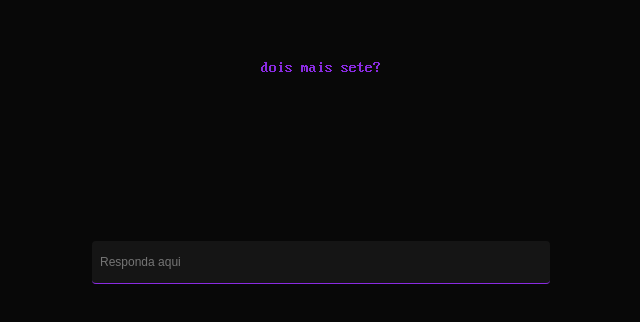
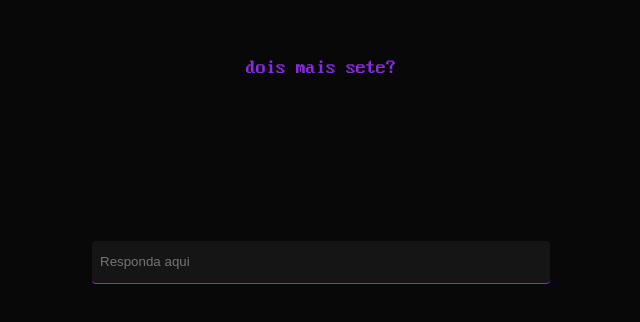
Before and after one commit to Hideke/ScapeRoom, a plain HTML site: page index.html in a window 1280 px wide. Shown: the part 230-552 px from the top of the page, 319-959 px from the left. Drawn offline with Linux system fonts and the light colour scheme.

Commit message:
Texto antigo]

```diff
--- a/Padrão.css
+++ b/Padrão.css
@@ -6,13 +6,9 @@
 body {
     background-color: #080808;
     color: blueviolet;
-    font-size: 2vh;
+    font-size: 20px;
     min-height: 100vh;
     font-family: 'Clacon';
-}
-
-::placeholder {
-  font-size: 1.5vh;
 }
 
 .alinhamento {
@@ -35,7 +31,6 @@ input[type="text"] {
     color: blueviolet;
     outline: 0;
     padding-left: 8px;
-    font-size: 1.5vh;
 }
 
 input[type="submit"] {
```
